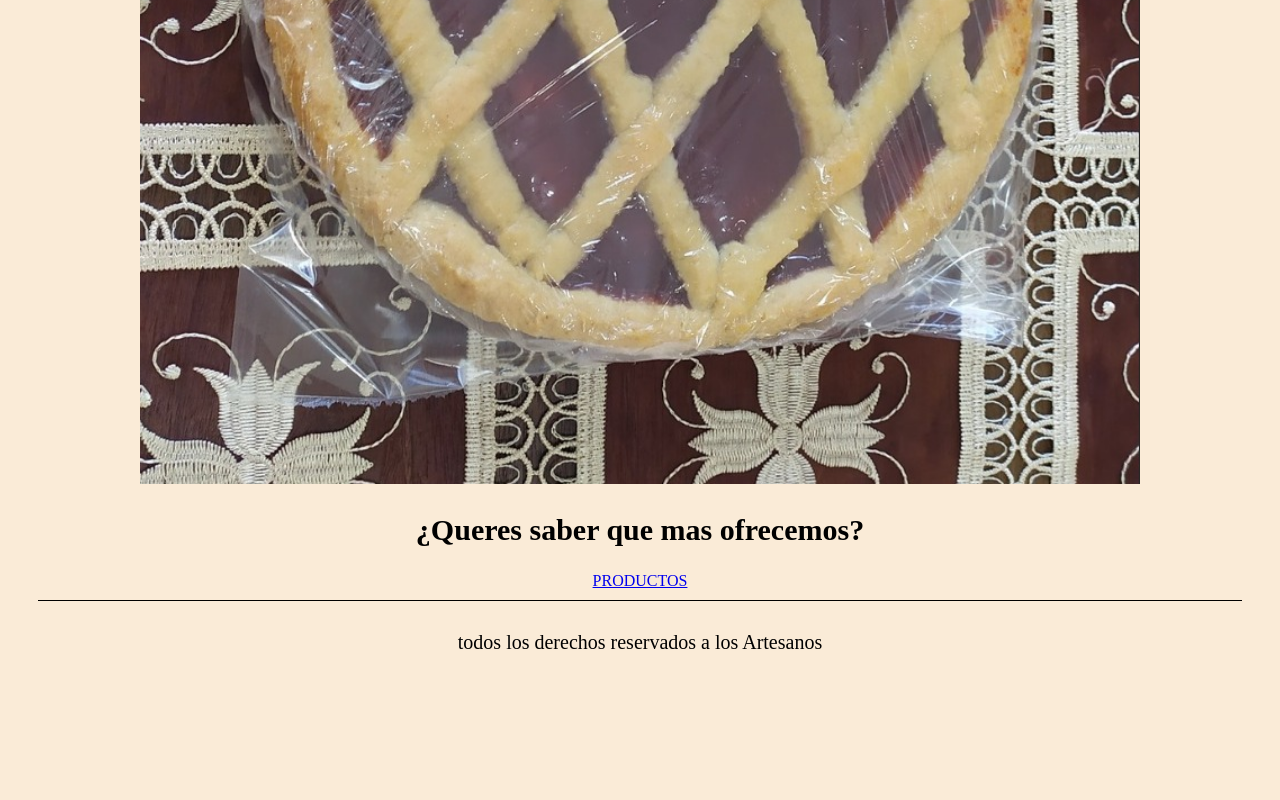
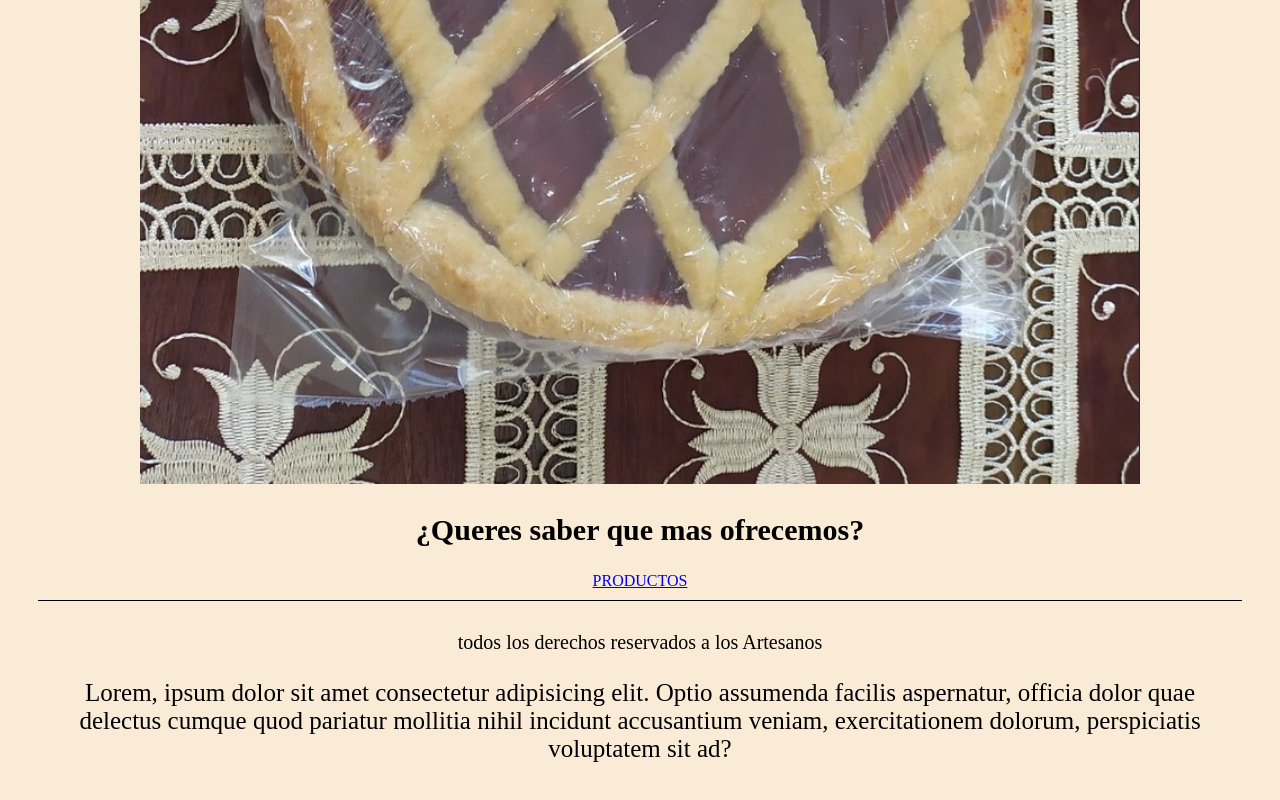
Before and after one commit to joaco036/segundaPre-entrega-Vallejos, a plain HTML site: page index.html in a window 1280 px wide. Shown: the part 2392-3192 px from the top of the page. Before the commit the page ends 3126 px from the top, so only its background shows below. Drawn offline with Linux system fonts and the light colour scheme.

Commit message:
nuevo texto

```diff
--- a/index.html
+++ b/index.html
@@ -30,6 +30,7 @@
     </main>
     <footer>
         <p class="footer">todos los derechos reservados a los Artesanos</p>
+        <p>Lorem, ipsum dolor sit amet consectetur adipisicing elit. Optio assumenda facilis aspernatur, officia dolor quae delectus cumque quod pariatur mollitia nihil incidunt accusantium veniam, exercitationem dolorum, perspiciatis voluptatem sit ad?</p>
     </footer>
 
 </body>
```
Also changed, not shown: 1 other file.
